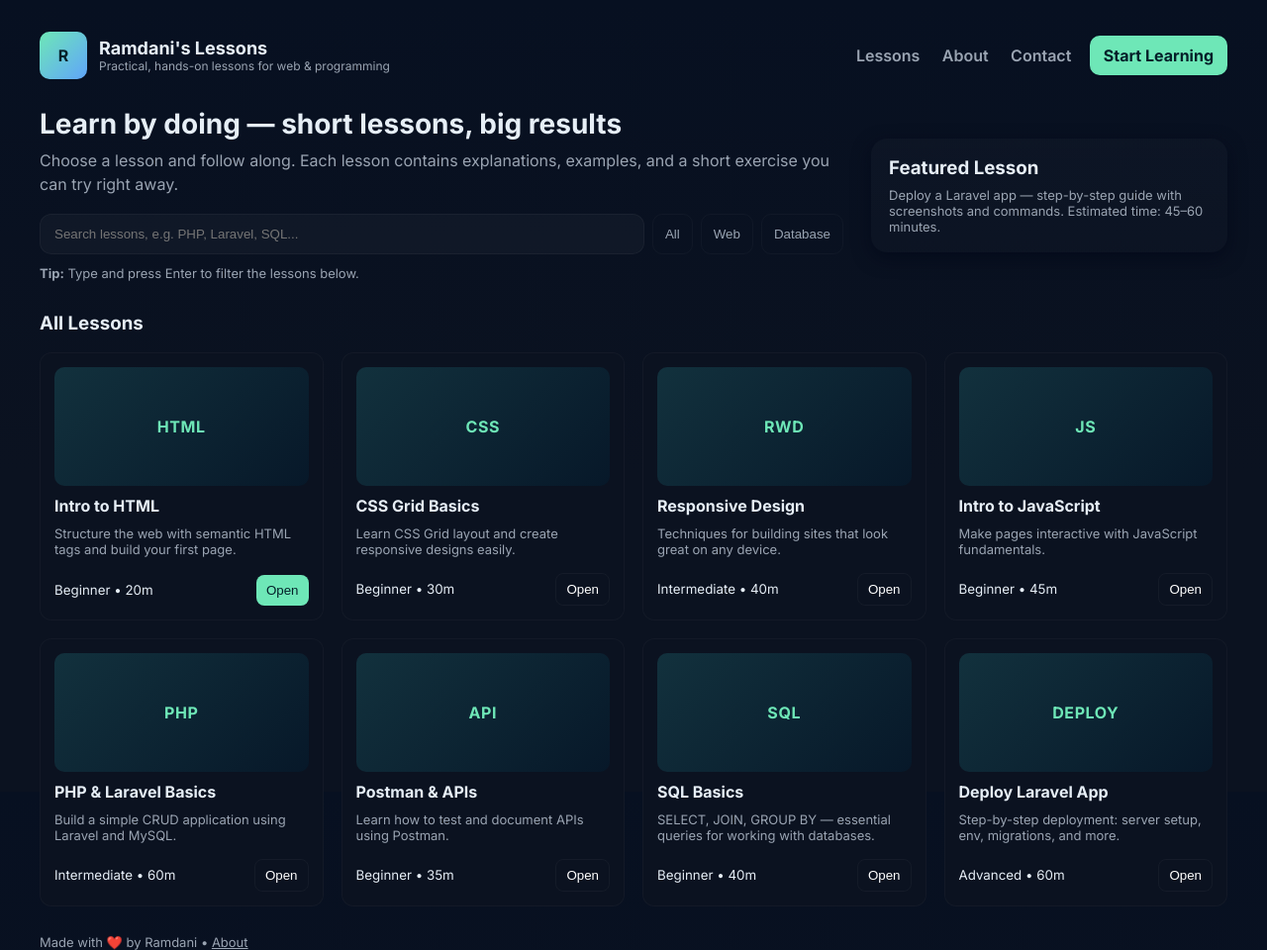
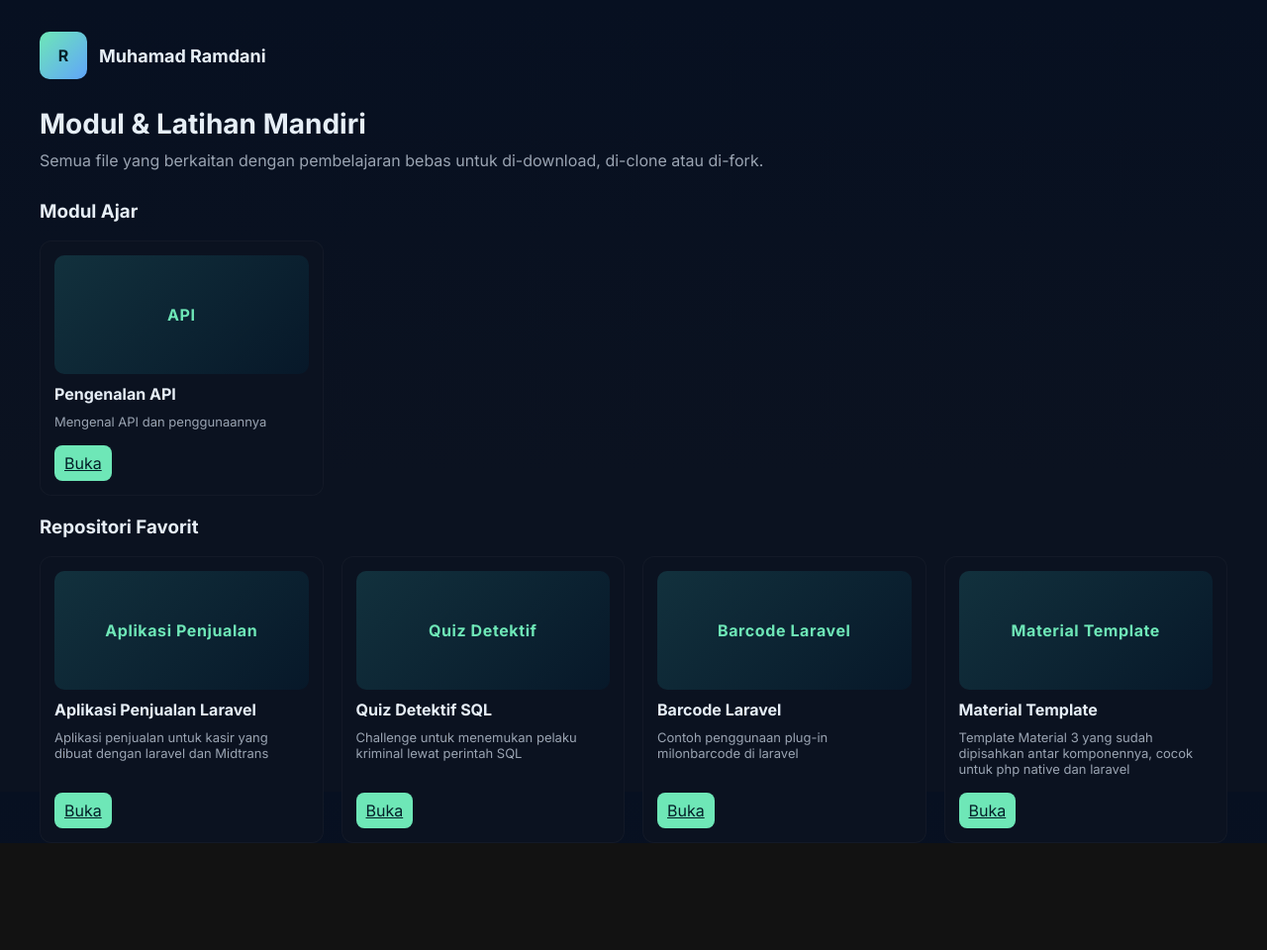
Before and after one commit to Ram2thedani/ram2thedani.github.io, a plain HTML site: page index.html in a window 1280 px wide. Shown: the whole page at 99% size. After the commit the page ends 852 px from the top, so only its background shows below. Drawn offline with Linux system fonts and the light colour scheme.

Commit message:
customized the content

```diff
--- a/index.html
+++ b/index.html
@@ -3,7 +3,7 @@
   <head>
     <meta charset="utf-8" />
     <meta name="viewport" content="width=device-width,initial-scale=1" />
-    <title>Ramdani's Lessons — Landing Page</title>
+    <title>Muhamad Ramdani</title>
     <link rel="preconnect" href="https://fonts.googleapis.com" />
     <link rel="preconnect" href="https://fonts.gstatic.com" crossorigin />
     <link
@@ -247,75 +247,48 @@
         <div class="brand">
           <div class="logo">R</div>
           <div>
-            <h1>Ramdani's Lessons</h1>
-            <p>Practical, hands-on lessons for web & programming</p>
+            <h1>Muhamad Ramdani</h1>
+            <!-- <p>Practical, hands-on lessons for web & programming</p> -->
           </div>
         </div>
-        <div>
-          <nav>
-            <a href="#lessons">Lessons</a>
-            <a href="#about">About</a>
-            <a href="#contact">Contact</a>
-            <a class="cta" href="#lessons">Start Learning</a>
-          </nav>
-        </div>
+
       </header>
 
       <section class="hero">
         <div class="intro">
-          <h2>Learn by doing — short lessons, big results</h2>
+          <h2>Modul & Latihan Mandiri</h2>
           <p>
-            Choose a lesson and follow along. Each lesson contains explanations,
-            examples, and a short exercise you can try right away.
+            Semua file yang berkaitan dengan pembelajaran bebas untuk di-download, di-clone atau di-fork.
           </p>
 
-          <div class="search-box">
-            <input
-              class="search"
-              id="search"
-              placeholder="Search lessons, e.g. PHP, Laravel, SQL..."
-            />
-            <div class="filters">
-              <button class="filter">All</button>
-              <button class="filter">Web</button>
-              <button class="filter">Database</button>
-            </div>
-          </div>
-
-          <p style="margin-top: 10px; font-size: 13px; color: var(--muted)">
-            <strong>Tip:</strong> Type and press Enter to filter the lessons
-            below.
-          </p>
         </div>
 
-        <div class="hero-card">
+        <!-- <div class="hero-card">
           <h3>Featured Lesson</h3>
           <p>
             Deploy a Laravel app — step-by-step guide with screenshots and
             commands. Estimated time: 45–60 minutes.
           </p>
-        </div>
+        </div> -->
       </section>
 
       <section id="lessons">
-        <h3 style="margin: 0 0 12px 0">All Lessons</h3>
+        <h3 style="margin: 0 0 12px 0">Modul Ajar</h3>
 
         <div class="lessons-grid" id="grid">
           <!-- Example lesson cards -->
-          <article class="card" data-title="Intro to HTML">
-            <div class="thumb">HTML</div>
-            <div class="title">Intro to HTML</div>
+          <article class="card" data-title="Pengenalan API">
+            <div class="thumb">API</div>
+            <div class="title">Pengenalan API</div>
             <div class="desc">
-              Structure the web with semantic HTML tags and build your first
-              page.
+             Mengenal API dan penggunaannya
             </div>
             <div class="meta">
-              <small class="muted">Beginner • 20m</small>
-              <button class="btn primary">Open</button>
+              <a href="https:\\ram2thedani.github.io/modul/pertemuan-2" class="btn primary">Buka</a>
             </div>
           </article>
 
-          <article class="card" data-title="CSS Grid Basics">
+          <!-- <article class="card" data-title="CSS Grid Basics">
             <div class="thumb">CSS</div>
             <div class="title">CSS Grid Basics</div>
             <div class="desc">
@@ -325,9 +298,9 @@
               <small class="muted">Beginner • 30m</small>
               <button class="btn">Open</button>
             </div>
-          </article>
+          </article> -->
 
-          <article class="card" data-title="Responsive Design">
+          <!-- <article class="card" data-title="Responsive Design">
             <div class="thumb">RWD</div>
             <div class="title">Responsive Design</div>
             <div class="desc">
@@ -337,9 +310,9 @@
               <small class="muted">Intermediate • 40m</small>
               <button class="btn">Open</button>
             </div>
-          </article>
+          </article> -->
 
-          <article class="card" data-title="Intro to JavaScript">
+          <!-- <article class="card" data-title="Intro to JavaScript">
             <div class="thumb">JS</div>
             <div class="title">Intro to JavaScript</div>
             <div class="desc">
@@ -349,9 +322,9 @@
               <small class="muted">Beginner • 45m</small>
               <button class="btn">Open</button>
             </div>
-          </article>
+          </article> -->
 
-          <article class="card" data-title="PHP & Laravel Basics">
+          <!-- <article class="card" data-title="PHP & Laravel Basics">
             <div class="thumb">PHP</div>
             <div class="title">PHP &amp; Laravel Basics</div>
             <div class="desc">
@@ -361,9 +334,9 @@
               <small class="muted">Intermediate • 60m</small>
               <button class="btn">Open</button>
             </div>
-          </article>
+          </article> -->
 
-          <article class="card" data-title="Postman & APIs">
+          <!-- <article class="card" data-title="Postman & APIs">
             <div class="thumb">API</div>
             <div class="title">Postman &amp; APIs</div>
             <div class="desc">
@@ -373,9 +346,9 @@
               <small class="muted">Beginner • 35m</small>
               <button class="btn">Open</button>
             </div>
-          </article>
+          </article> -->
 
-          <article class="card" data-title="SQL Basics">
+          <!-- <article class="card" data-title="SQL Basics">
             <div class="thumb">SQL</div>
             <div class="title">SQL Basics</div>
             <div class="desc">
@@ -386,9 +359,9 @@
               <small class="muted">Beginner • 40m</small>
               <button class="btn">Open</button>
             </div>
-          </article>
+          </article> -->
 
-          <article class="card" data-title="Deploy Laravel App">
+          <!-- <article class="card" data-title="Deploy Laravel App">
             <div class="thumb">DEPLOY</div>
             <div class="title">Deploy Laravel App</div>
             <div class="desc">
@@ -398,20 +371,149 @@
               <small class="muted">Advanced • 60m</small>
               <button class="btn">Open</button>
             </div>
+          </article> -->
+        </div>
+      </section>
+      <br>
+
+       <section id="lessons">
+        <h3 style="margin: 0 0 12px 0">Repositori Favorit</h3>
+
+        <div class="lessons-grid" id="grid">
+          <!-- Example lesson cards -->
+          <article class="card" data-title="Aplikasi Penjualan">
+            <div class="thumb">Aplikasi Penjualan</div>
+            <div class="title">Aplikasi Penjualan Laravel</div>
+            <div class="desc">
+             Aplikasi penjualan untuk kasir yang dibuat dengan laravel dan Midtrans
+            </div>
+            <div class="meta">
+              <a href="https://github.com/Ram2thedani/laravel_penjualan123" class="btn primary">Buka</a>
+            </div>
           </article>
+
+          <article class="card" data-title="Quiz Detektif">
+            <div class="thumb">Quiz Detektif</div>
+            <div class="title">Quiz Detektif SQL</div>
+            <div class="desc">
+             Challenge untuk menemukan pelaku kriminal lewat perintah SQL
+            </div>
+            <div class="meta">
+              <a href="https://github.com/Ram2thedani/quiz_detektif" class="btn primary">Buka</a>
+            </div>
+          </article>
+
+          <article class="card" data-title="Barcode Laravel">
+            <div class="thumb">Barcode Laravel</div>
+            <div class="title">Barcode Laravel</div>
+            <div class="desc">
+             Contoh penggunaan plug-in milonbarcode di laravel
+            </div>
+            <div class="meta">
+              <a href="https://github.com/Ram2thedani/laravel-milonbarcode" class="btn primary">Buka</a>
+            </div>
+          </article>
+
+          <article class="card" data-title="Material Template">
+            <div class="thumb">Material Template</div>
+            <div class="title">Material Template</div>
+            <div class="desc">
+             Template Material 3 yang sudah dipisahkan antar komponennya, cocok untuk php native dan laravel
+            </div>
+            <div class="meta">
+              <a href="https://github.com/Ram2thedani/laravel-milonbarcode" class="btn primary">Buka</a>
+            </div>
+          </article>
+
+          <!-- <article class="card" data-title="CSS Grid Basics">
+            <div class="thumb">CSS</div>
+            <div class="title">CSS Grid Basics</div>
+            <div class="desc">
+              Learn CSS Grid layout and create responsive designs easily.
+            </div>
+            <div class="meta">
+              <small class="muted">Beginner • 30m</small>
+              <button class="btn">Open</button>
+            </div>
+          </article> -->
+
+          <!-- <article class="card" data-title="Responsive Design">
+            <div class="thumb">RWD</div>
+            <div class="title">Responsive Design</div>
+            <div class="desc">
+              Techniques for building sites that look great on any device.
+            </div>
+            <div class="meta">
+              <small class="muted">Intermediate • 40m</small>
+              <button class="btn">Open</button>
+            </div>
+          </article> -->
+
+          <!-- <article class="card" data-title="Intro to JavaScript">
+            <div class="thumb">JS</div>
+            <div class="title">Intro to JavaScript</div>
+            <div class="desc">
+              Make pages interactive with JavaScript fundamentals.
+            </div>
+            <div class="meta">
+              <small class="muted">Beginner • 45m</small>
+              <button class="btn">Open</button>
+            </div>
+          </article> -->
+
+          <!-- <article class="card" data-title="PHP & Laravel Basics">
+            <div class="thumb">PHP</div>
+            <div class="title">PHP &amp; Laravel Basics</div>
+            <div class="desc">
+              Build a simple CRUD application using Laravel and MySQL.
+            </div>
+            <div class="meta">
+              <small class="muted">Intermediate • 60m</small>
+              <button class="btn">Open</button>
+            </div>
+          </article> -->
+
+          <!-- <article class="card" data-title="Postman & APIs">
+            <div class="thumb">API</div>
+            <div class="title">Postman &amp; APIs</div>
+            <div class="desc">
+              Learn how to test and document APIs using Postman.
+            </div>
+            <div class="meta">
+              <small class="muted">Beginner • 35m</small>
+              <button class="btn">Open</button>
+            </div>
+          </article> -->
+
+          <!-- <article class="card" data-title="SQL Basics">
+            <div class="thumb">SQL</div>
+            <div class="title">SQL Basics</div>
+            <div class="desc">
+              SELECT, JOIN, GROUP BY — essential queries for working with
+              databases.
+            </div>
+            <div class="meta">
+              <small class="muted">Beginner • 40m</small>
+              <button class="btn">Open</button>
+            </div>
+          </article> -->
+
+          <!-- <article class="card" data-title="Deploy Laravel App">
+            <div class="thumb">DEPLOY</div>
+            <div class="title">Deploy Laravel App</div>
+            <div class="desc">
+              Step-by-step deployment: server setup, env, migrations, and more.
+            </div>
+            <div class="meta">
+              <small class="muted">Advanced • 60m</small>
+              <button class="btn">Open</button>
+            </div>
+          </article> -->
         </div>
       </section>
 
-      <footer style="margin-top: 28px; color: var(--muted); font-size: 13px">
-        <div>
-          Made with ❤️ by Ramdani •
-          <a
-            href="#about"
-            style="color: var(--muted); text-decoration: underline"
-            >About</a
-          >
-        </div>
-      </footer>
+
+
     </div>
 
     <script>
```
